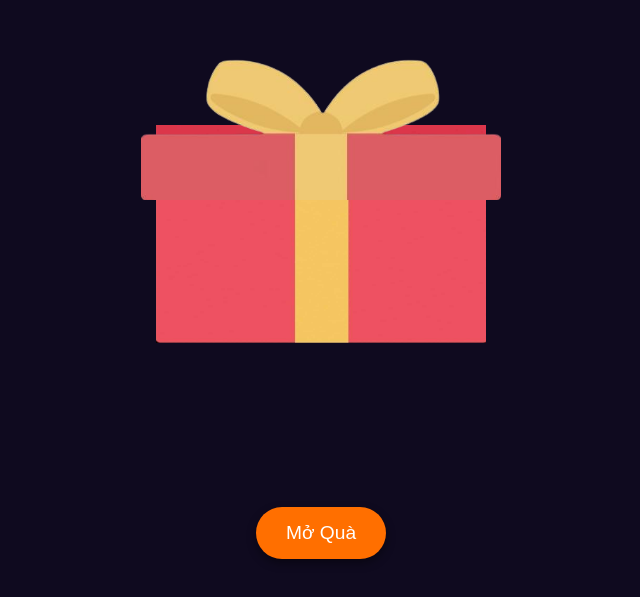
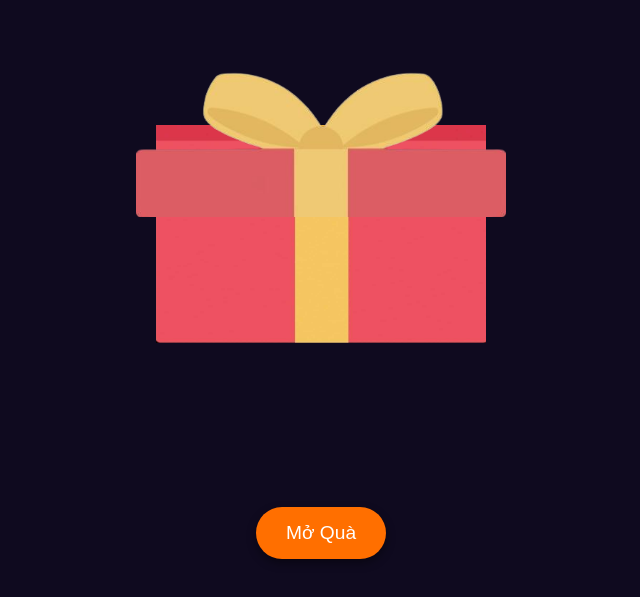
Before and after one commit to thanhloc2906/20-10, a plain HTML site: page index.html in a window 1280 px wide. Shown: the part 201-798 px from the top of the page, without its empty margins (319-959 px from the left). Drawn offline with Linux system fonts and the light colour scheme.

Commit message:
Update index.htmlll

```diff
--- a/index.html
+++ b/index.html
@@ -50,8 +50,8 @@
       top: 0;
       left: 50%;
       transform: translateX(-50%);
-      width: 360px;
-      height: 150px;
+      width: 370px;
+      height: 180px;
       background-image: url("assets/naphop.png");
       background-size: contain;
       background-repeat: no-repeat;
```
